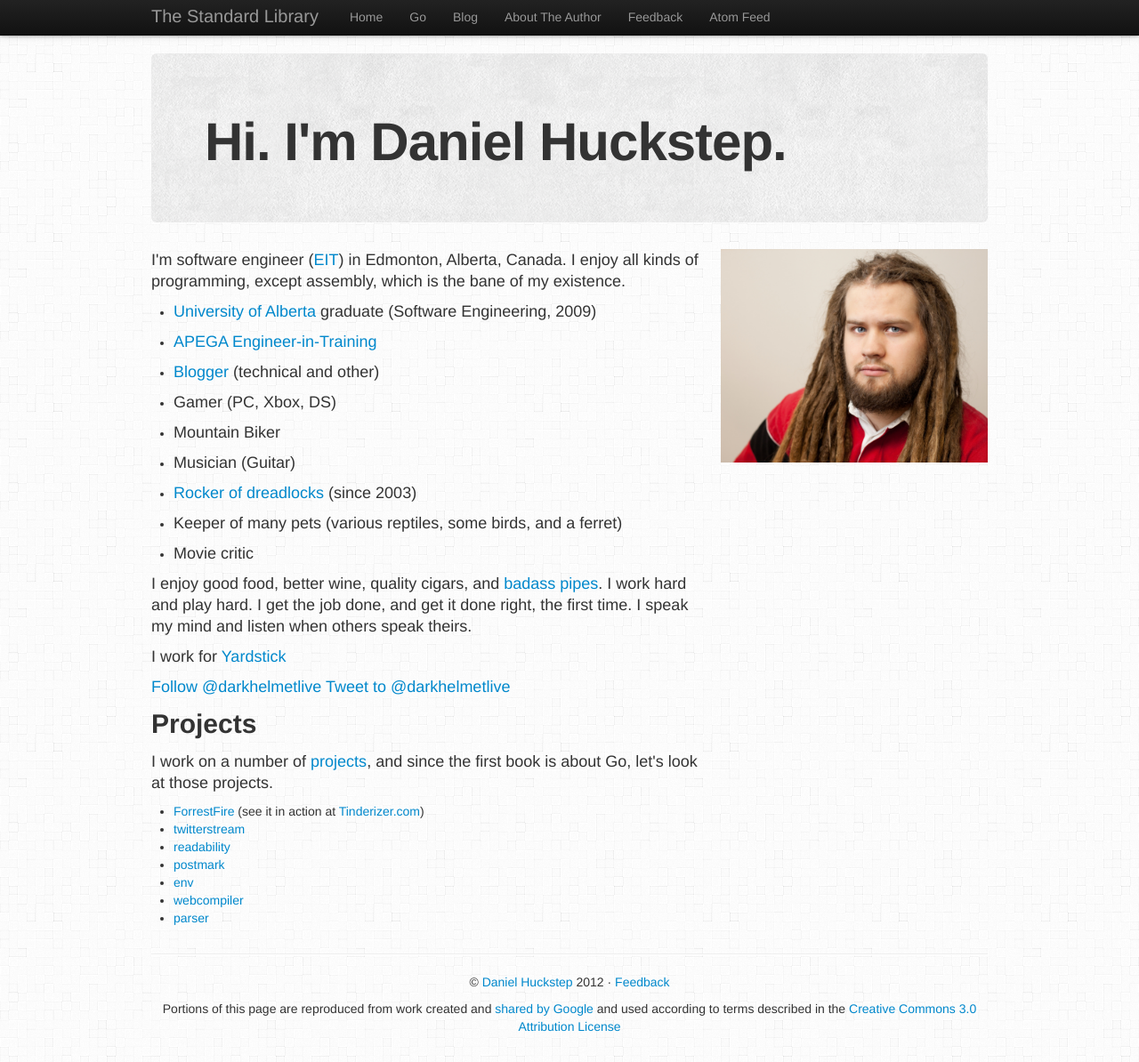
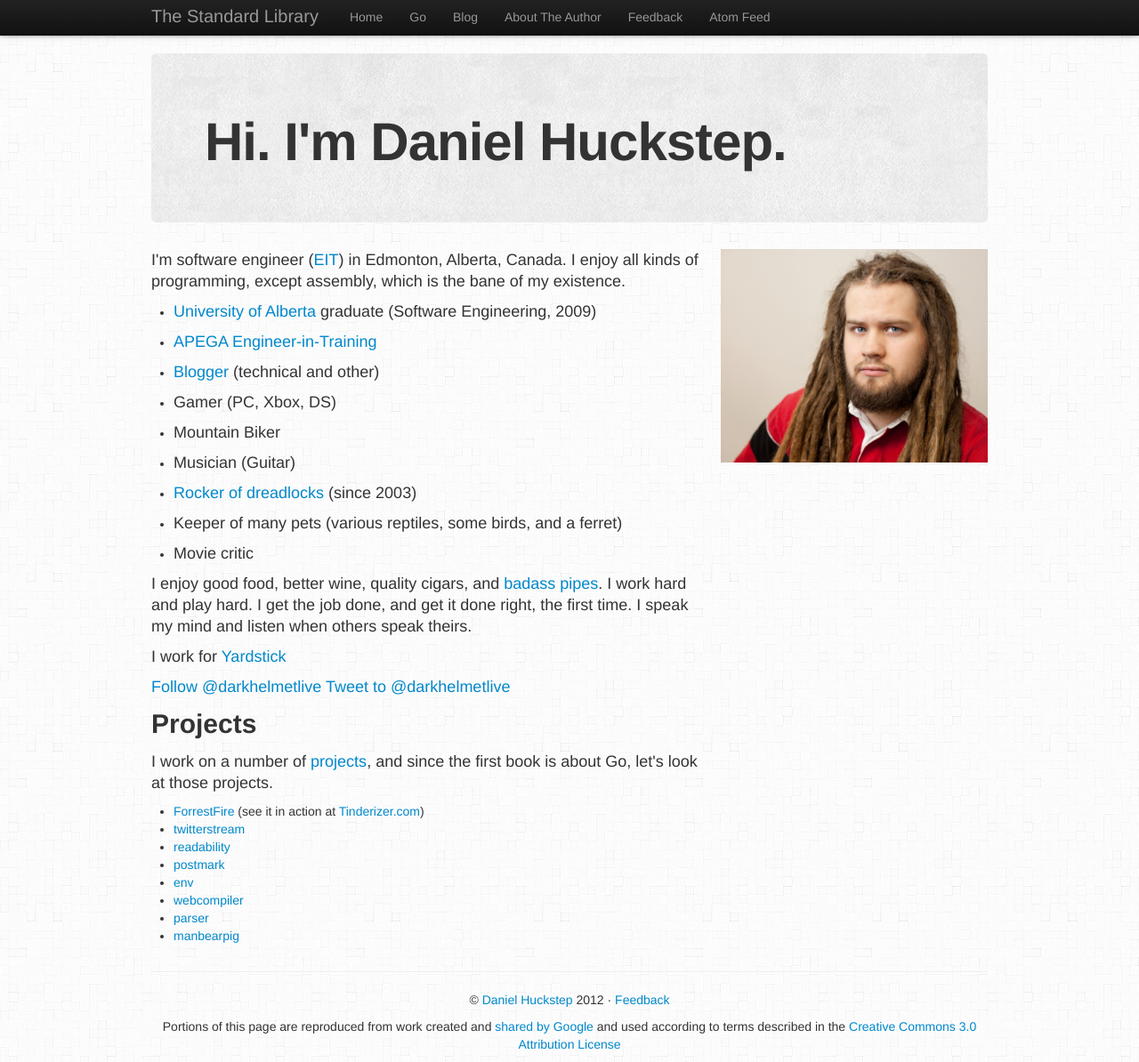
Before and after one commit to darkhelmet/thestdlib.com, a Jekyll site: the page built from author.html, in a window 1280 px wide and 1194 px high. Shown: the whole window at 89% size. Built offline with Jekyll 4.4.1, drawn with Linux system fonts in a browser that asks for light colours; comment, search, counter and statistics services are not loaded.

Commit message:
manbearpig link

```diff
--- a/author.html
+++ b/author.html
@@ -60,6 +60,7 @@
             <li><a href="https://github.com/darkhelmet/env">env</a></li>
             <li><a href="https://github.com/darkhelmet/webcompiler">webcompiler</a></li>
             <li><a href="https://github.com/darkhelmet/parser">parser</a></li>
+            <li><a href="https://github.com/darkhelmet/manbearpig">manbearpig</a></li>
         </ul>
     </div>
     <div class="span4">
```
